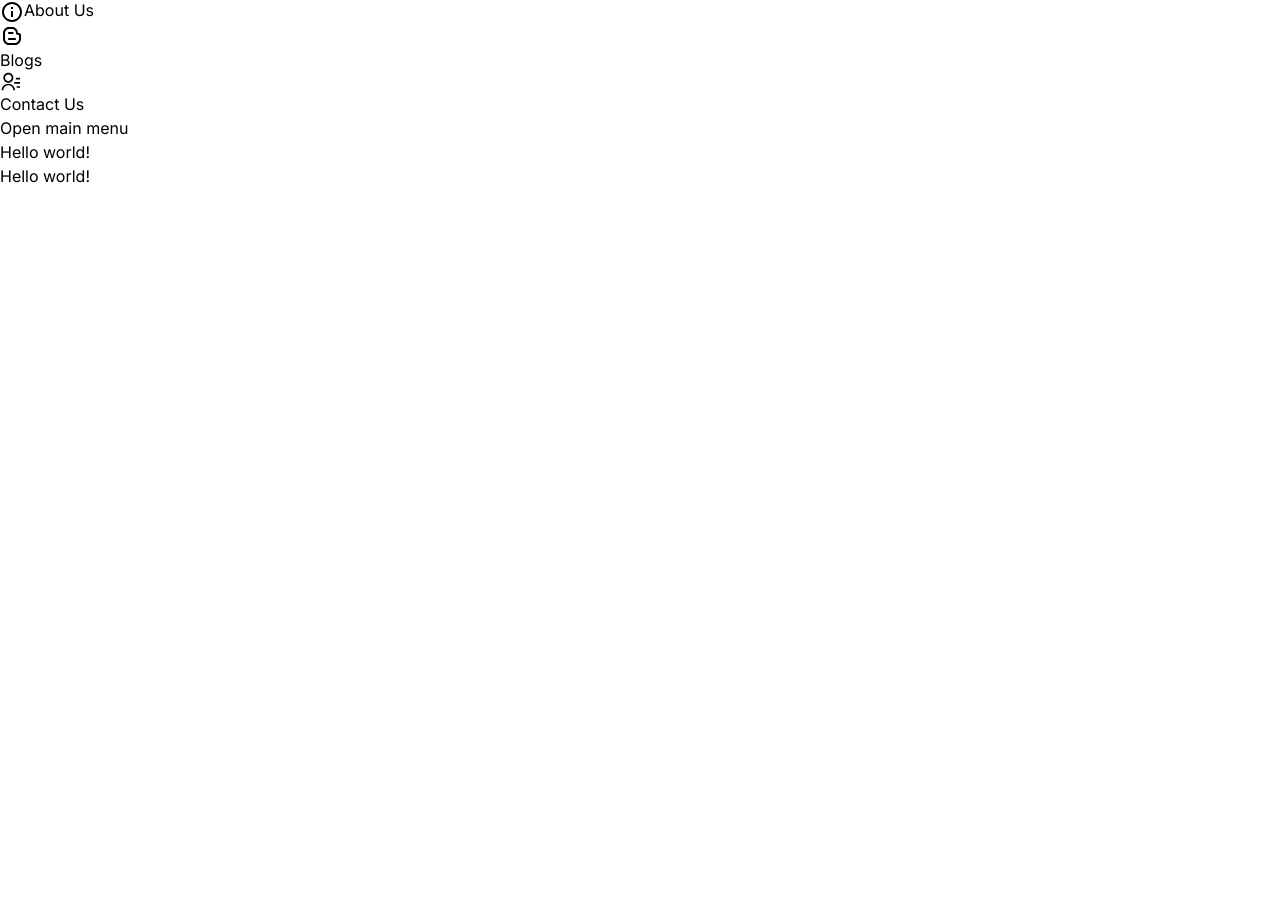
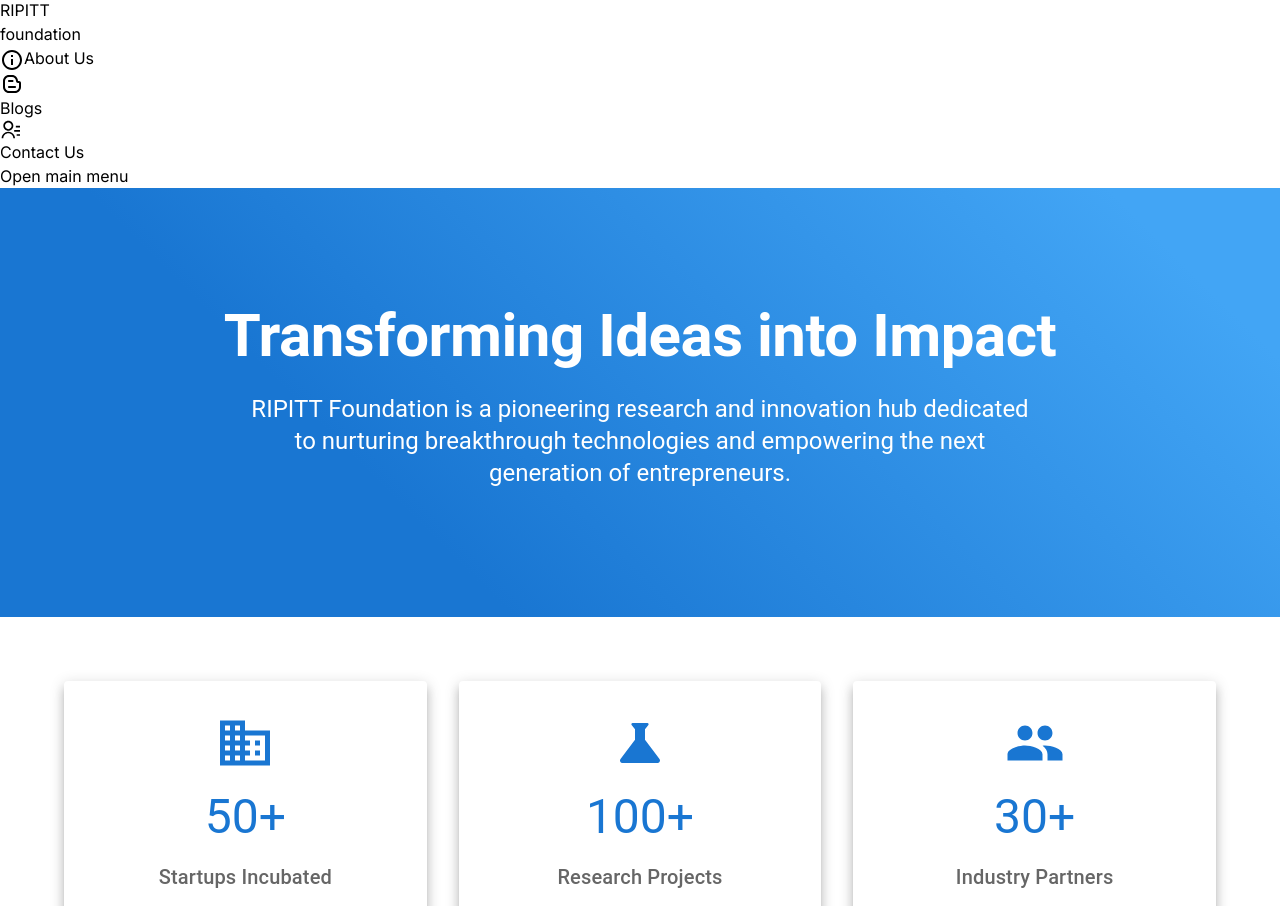
Before and after one commit to Brijendra-Singh2003/RIPITT, a React (Vite) app: page / in a window 1280 px wide. Shown: the part 194-1100 px from the top of the page. Before the commit the page ends 800 px from the top, so only its background shows below. Built offline with nearby package versions, Linux system fonts and the light colour scheme.

Commit message:
change done

```diff
--- a/package.json
+++ b/package.json
@@ -15,6 +15,9 @@
     "@emotion/styled": "^11.13.0",
     "@mui/icons-material": "^6.1.2",
     "@mui/material": "^6.1.2",
+    "install": "^0.13.0",
+    "lucide-react": "^0.447.0",
+    "npm": "^10.9.0",
     "react": "^18.3.1",
     "react-dom": "^18.3.1",
     "react-icons": "^5.3.0",
@@ -22,6 +25,7 @@
   },
   "devDependencies": {
     "@eslint/js": "^9.11.1",
+    "@shadcn/ui": "^0.0.4",
     "@types/react": "^18.3.10",
     "@types/react-dom": "^18.3.0",
     "@vitejs/plugin-react": "^4.3.2",
--- a/src/App.jsx
+++ b/src/App.jsx
@@ -1,14 +1,209 @@
-import React from 'react'
-import Navbar from './components/Navbar'
+import React from "react";
+import {
+  Container,
+  Typography,
+  Box,
+  Grid,
+  Card,
+  CardContent,
+  Paper,
+  List,
+  ListItem,
+  ListItemIcon,
+  ListItemText,
+  Divider,
+} from "@mui/material";
+import {
+  Science,
+  Business,
+  Group,
+  ArrowRight,
+  CalendarToday,
+  Devices,
+  EmojiObjects,
+  School,
+} from "@mui/icons-material";
 
-function App() {
+import Navbar from "./components/Navbar";
+const HomePage = () => {
+  const achievements = [
+    { title: "Startups Incubated", count: "50+", icon: Business },
+    { title: "Research Projects", count: "100+", icon: Science },
+    { title: "Industry Partners", count: "30+", icon: Group },
+  ];
+
+  const upcomingEvents = [
+    {
+      title: "Innovation Summit 2024",
+      date: "July 15-16, 2024",
+      description: "Annual gathering of innovators and industry leaders",
+    },
+    {
+      title: "AI Workshop Series",
+      date: "August 1-5, 2024",
+      description: "Hands-on workshops on latest AI technologies",
+    },
+  ];
+
   return (
-    <>
-      <Navbar/>
-      <h1 className="text-3xl font-bold underline h-screen">Hello world!</h1>
-      <h1 className="text-3xl font-bold underline h-screen">Hello world!</h1>
-    </>
-  )
-}
+    <Box sx={{ bgcolor: "background.default", minHeight: "100vh" }}>
+      {/* Hero Section */}
+      <Navbar />
+      <Box
+        sx={{
+          bgcolor: "primary.main",
+          color: "primary.contrastText",
+          py: 8,
+          background: "linear-gradient(45deg, #1976d2 30%, #42a5f5 90%)",
+        }}
+      >
+        <Container maxWidth="lg">
+          <Box textAlign="center" py={6}>
+            <Typography
+              variant="h2"
+              component="h1"
+              gutterBottom
+              fontWeight="bold"
+            >
+              Transforming Ideas into Impact
+            </Typography>
+            <Typography
+              variant="h5"
+              paragraph
+              sx={{ maxWidth: 800, mx: "auto" }}
+            >
+              RIPITT Foundation is a pioneering research and innovation hub
+              dedicated to nurturing breakthrough technologies and empowering
+              the next generation of entrepreneurs.
+            </Typography>
+          </Box>
+        </Container>
+      </Box>
 
-export default App
+      {/* Achievement Stats */}
+      <Container maxWidth="lg" sx={{ my: 8 }}>
+        <Grid container spacing={4}>
+          {achievements.map((achievement, index) => (
+            <Grid item xs={12} md={4} key={index}>
+              <Card raised sx={{ height: "100%", textAlign: "center", p: 2 }}>
+                <CardContent>
+                  <achievement.icon
+                    sx={{ fontSize: 60, color: "primary.main", mb: 2 }}
+                  />
+                  <Typography variant="h3" color="primary.main" gutterBottom>
+                    {achievement.count}
+                  </Typography>
+                  <Typography variant="h6" color="text.secondary">
+                    {achievement.title}
+                  </Typography>
+                </CardContent>
+              </Card>
+            </Grid>
+          ))}
+        </Grid>
+      </Container>
+
+      {/* Mission & Objectives */}
+      <Box sx={{ bgcolor: "grey.50", py: 8 }}>
+        <Container maxWidth="lg">
+          <Typography
+            variant="h3"
+            component="h2"
+            textAlign="center"
+            gutterBottom
+            color="primary"
+          >
+            Our Mission
+          </Typography>
+          <Grid container spacing={4}>
+            <Grid item xs={12} md={6}>
+              <Paper elevation={3} sx={{ p: 3, height: "100%" }}>
+                <Typography variant="h5" gutterBottom color="primary">
+                  <EmojiObjects sx={{ mr: 1, verticalAlign: "middle" }} />
+                  Innovation & Research
+                </Typography>
+                <List>
+                  {[
+                    "Development of innovative solutions",
+                    "Pioneering research in AI & IoT",
+                    "Sustainable technologies",
+                  ].map((item, index) => (
+                    <ListItem key={index}>
+                      <ListItemIcon>
+                        <ArrowRight color="primary" />
+                      </ListItemIcon>
+                      <ListItemText primary={item} />
+                    </ListItem>
+                  ))}
+                </List>
+              </Paper>
+            </Grid>
+            <Grid item xs={12} md={6}>
+              <Paper elevation={3} sx={{ p: 3, height: "100%" }}>
+                <Typography variant="h5" gutterBottom color="primary">
+                  <School sx={{ mr: 1, verticalAlign: "middle" }} />
+                  Entrepreneurship Support
+                </Typography>
+                <List>
+                  {[
+                    "Incubation ecosystem",
+                    "Mentorship programs",
+                    "Industry partnerships",
+                  ].map((item, index) => (
+                    <ListItem key={index}>
+                      <ListItemIcon>
+                        <ArrowRight color="primary" />
+                      </ListItemIcon>
+                      <ListItemText primary={item} />
+                    </ListItem>
+                  ))}
+                </List>
+              </Paper>
+            </Grid>
+          </Grid>
+        </Container>
+      </Box>
+
+      {/* Upcoming Events */}
+      <Container maxWidth="lg" sx={{ my: 8 }}>
+        <Typography
+          variant="h3"
+          component="h2"
+          textAlign="center"
+          gutterBottom
+          color="primary"
+        >
+          Upcoming Events
+        </Typography>
+        <Box sx={{ mt: 4 }}>
+          {upcomingEvents.map((event, index) => (
+            <Paper
+              key={index}
+              elevation={2}
+              sx={{
+                p: 3,
+                mb: 2,
+                "&:hover": {
+                  elevation: 4,
+                  transform: "translateY(-2px)",
+                  transition: "all 0.3s",
+                },
+              }}
+            >
+              <Box display="flex" alignItems="center" mb={1}>
+                <CalendarToday color="primary" sx={{ mr: 2 }} />
+                <Typography variant="h6">{event.title}</Typography>
+              </Box>
+              <Typography color="text.secondary" gutterBottom>
+                {event.date}
+              </Typography>
+              <Typography>{event.description}</Typography>
+            </Paper>
+          ))}
+        </Box>
+      </Container>
+    </Box>
+  );
+};
+
+export default HomePage;
--- a/src/components/Navbar.jsx
+++ b/src/components/Navbar.jsx
@@ -55,18 +55,22 @@
   return (
     <>
       <nav
-        className="w-full bg-white z-20 flex flex-col justify-center items-center sticky border-b border-slate-400"
+        className="w-full bg-white z-20 flex flex-col justify-center items-center sticky border-b border-slate-400 "
         id="nav"
         style={{ top }}
         ref={navRef}
       >
-        <div className="max-w-7xl w-full flex justify-between font-semibold p-4 items-center">
-          <a href="/" className="text-4xl font-bold">
+        <div className="max-w-7xl w-full flex  justify-between font-semibold p-4 items-center">
+          <a href="/" className="text-4xl flex gap-4 font-bold">
             <img
               src="/assets/android-chrome-192x192.png"
-              className="size-10"
+              className="size-14 bg-black"
               alt="Logo."
             />
+            <div className="">
+              <p className="text-4xl text-blue-700">RIPITT</p>
+              <p className="text-sm">foundation</p>
+            </div>
           </a>
           <div className="bg-transparent flex items-center gap-8">
             <div className="sm:flex hidden gap-8 h-fit">
```
Also changed, not shown: 1 other file (tests, documents, lock files or other folders). Lines whose indentation alone changed are shown as unchanged.
